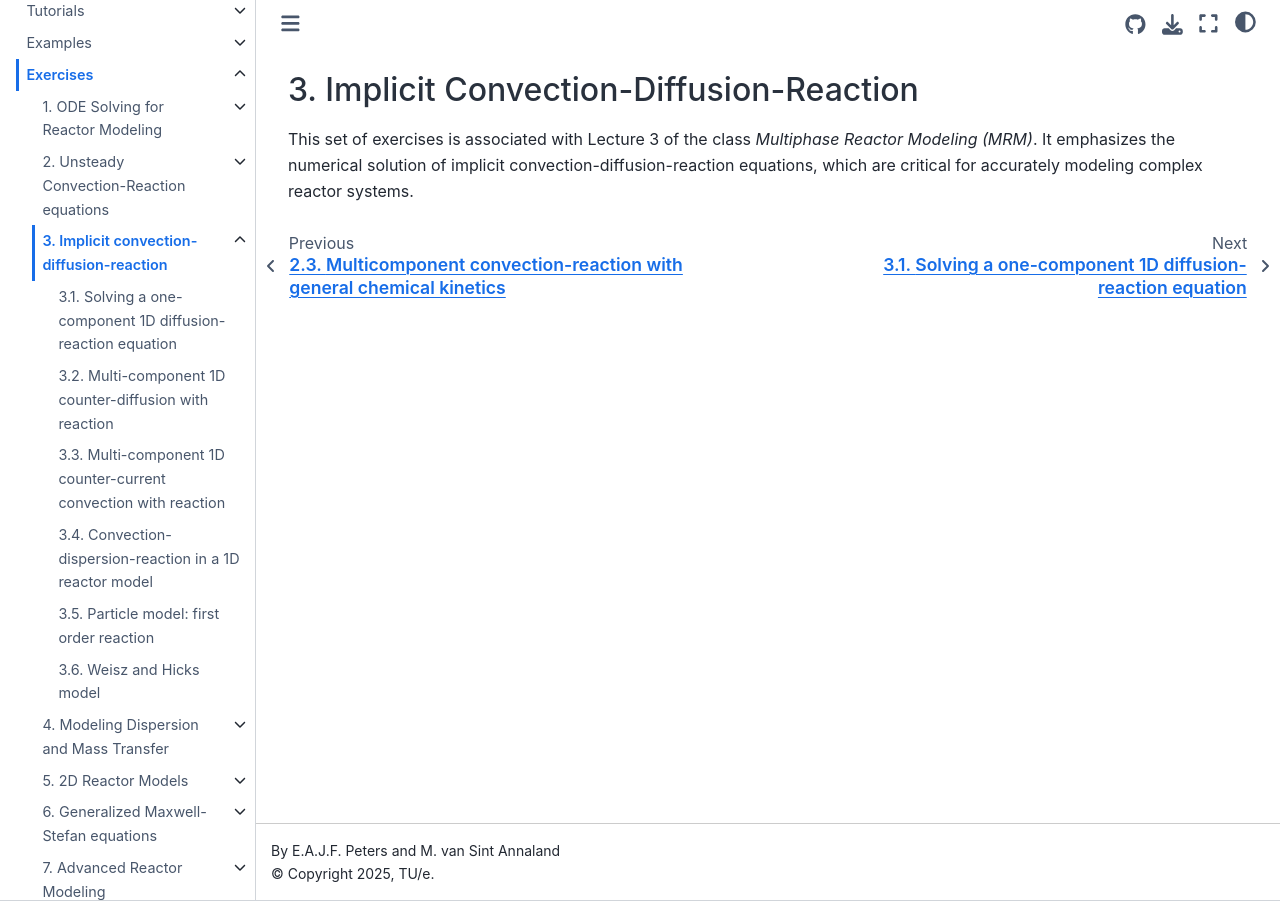
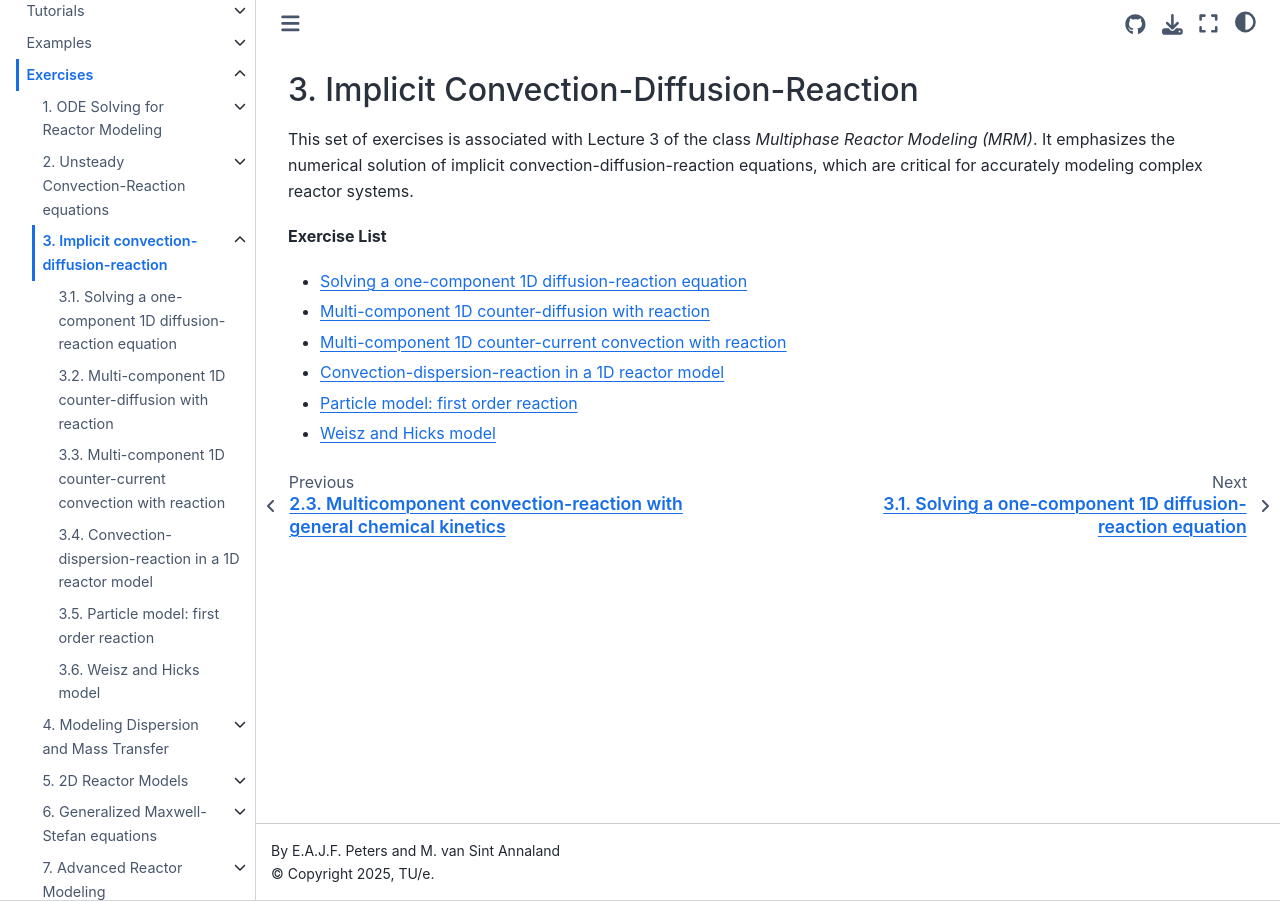
Before and after one commit to multiscale-modelling-multiphase-flows/pymrm-book, a Jupyter Book: the page built from content/exercises/implicit-convection-diffusion-reaction.md, in a window 1280 px wide. Built offline with Jupyter Book 1.0.4 settings and Sphinx 7.4.7 and the Sphinx Book theme 1.1.4, drawn with Linux system fonts in a browser that asks for light colours; pages that are not in the unit, such as notebooks, are missing from menus.

Commit message:
Add exercise lists to implicit convection-diffusion-reaction, ODE solving, and unsteady convection-reaction equations tutorials

```diff
--- a/content/exercises/implicit-convection-diffusion-reaction.md
+++ b/content/exercises/implicit-convection-diffusion-reaction.md
@@ -1,3 +1,12 @@
 # Implicit Convection-Diffusion-Reaction
 
 This set of exercises is associated with Lecture 3 of the class *Multiphase Reactor Modeling (MRM)*. It emphasizes the numerical solution of implicit convection-diffusion-reaction equations, which are critical for accurately modeling complex reactor systems.
+
+**Exercise List**
+
+- [Solving a one-component 1D diffusion-reaction equation](solving-a-one-component-1d-diffusion-reaction-equation)
+- [Multi-component 1D counter-diffusion with reaction](multi-component-1d-counter-diffusion-with-reaction)
+- [Multi-component 1D counter-current convection with reaction](multi-component-1d-counter-current-convection-with-reaction)
+- [Convection-dispersion-reaction in a 1D reactor model](convection-dispersion-reaction-in-a-1d-reactor-model)
+- [Particle model: first order reaction](particle-model-first-order-reaction)
+- [Weisz and Hicks model](weisz-and-hicks-model)
```
Also changed, not shown: content/exercises/ode-solving-for-reactor-modeling.md (+6 -0 lines), content/exercises/unsteady-convection-reaction-equations.md (+6 -0 lines).
